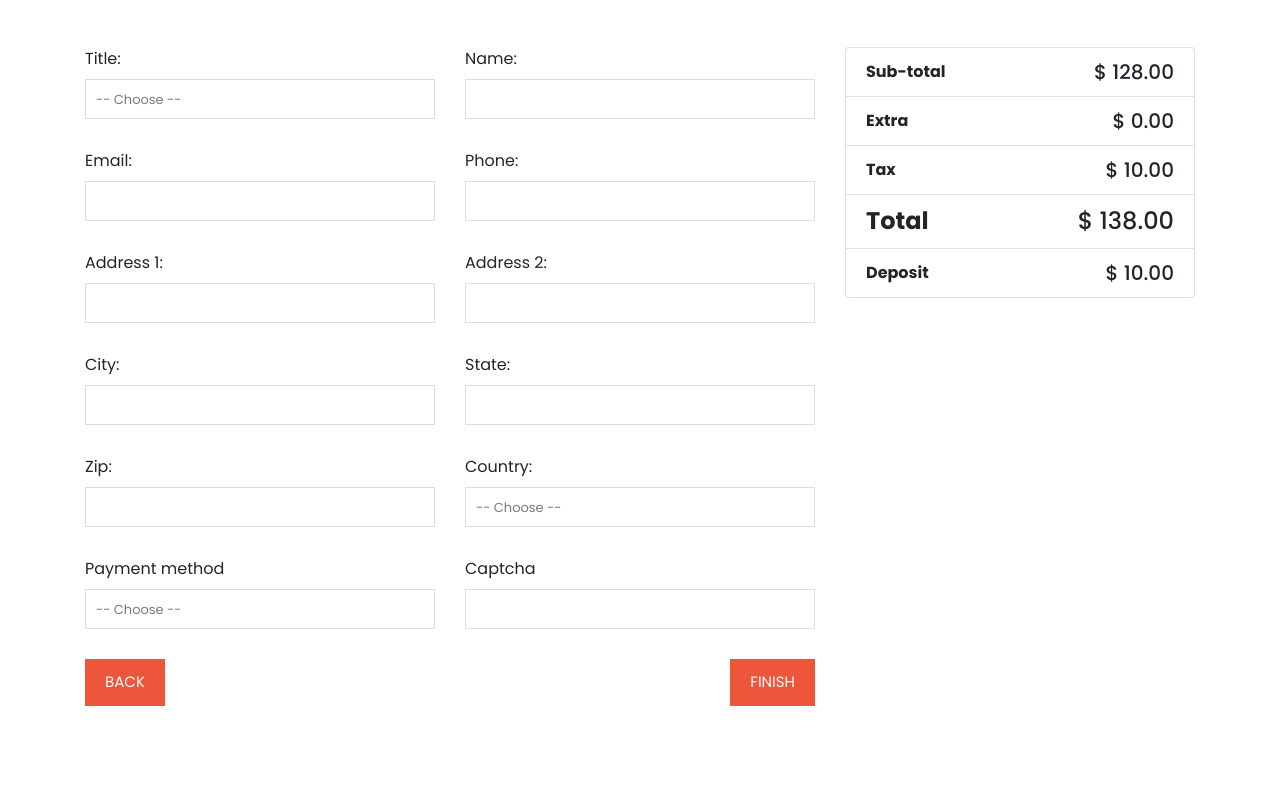
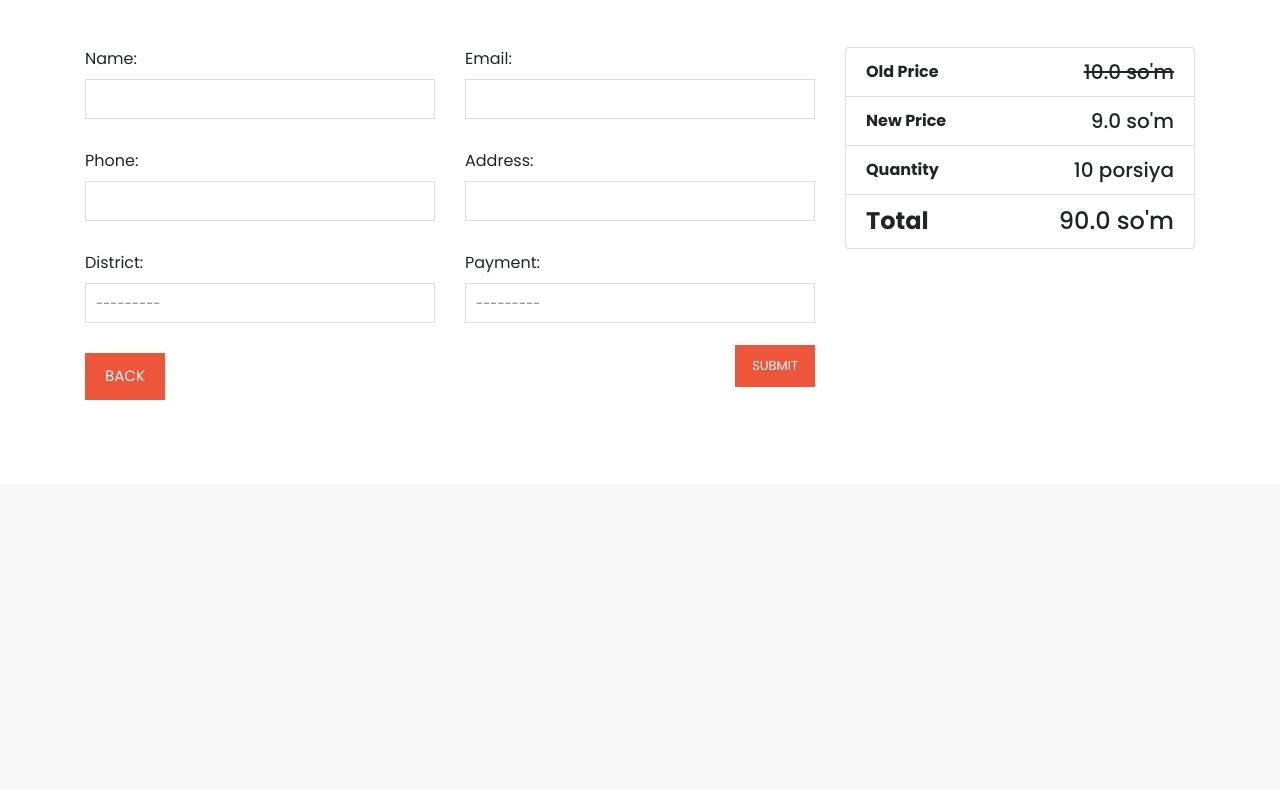
Before and after one commit to norkulov1227/SMICHKUKWS, a Django app: page /checkout/00000000-0000-0000-0000-000000000001/ in a window 1280 px wide. Shown: the part 397-1187 px from the top of the page. After the commit the page ends 797 px from the top, so only its background shows below. Run offline with Django 5.2, Linux system fonts and the light colour scheme; tables that the repository leaves empty hold one stand-in row (values such as "Sample post"); some libraries are stand-ins or nearby versions.

Commit message:
order completed

```diff
--- /dev/null
+++ b/home/forms.py
@@ -0,0 +1,7 @@
+from django import forms
+from .models import Order
+
+class OrderForm(forms.ModelForm):
+    class Meta:
+        model = Order
+        fields = ('name', 'email', 'phone', 'address', 'district', 'payment')
--- a/home/views.py
+++ b/home/views.py
@@ -2,10 +2,9 @@
 from django.views import View
 
 from django.contrib import messages
-from .models import Product, Contact, Blog, About, TestModel
+from .models import Product, Contact, Blog, About, TestModel, Order
 from django.db.models import Q
-
-from .models import Product, About
+from .forms import OrderForm
 from django.core.paginator import Paginator
 
 
@@ -119,7 +118,7 @@
 
 
 class ProductDetailView(View):
-     def get(self, request, uuid):
+    def get(self, request, uuid):
         product=Product.objects.filter(is_active = True, id=uuid).first()
 
         context = {
@@ -127,6 +126,17 @@
         }
 
         return render(request, 'product-details.html', context)
+
+    def post(self, request, uuid):
+        quantity = request.POST.get('quantity')
+        print(quantity)
+        product = Product.objects.filter(id=uuid).first()
+        order = Order.objects.create(
+            product=product,
+            quantity=quantity,
+        )
+
+        return redirect('checkout', uuid=order.id)
 
 class AboutView(View):
     def get(self, request):
@@ -156,9 +166,23 @@
 
 class CheckoutView(View):
     def get(self, request, uuid):
-        product=Product.objects.filter(is_active = True, id=uuid).first()
-        context= {
-            'product':product,
+        order = Order.objects.filter(id=uuid).first()
+        form = OrderForm()
+
+        context = {
+            'order': order,
+            'form': form
         }
+        return render(request, 'checkout.html', context)
 
-        return render(request, 'checkout.html', context)
+    def post(self, request, uuid):
+        order = Order.objects.filter(id=uuid).first()
+        form = OrderForm(request.POST, instance=order)
+        if form.is_valid():
+            form.save()
+            order.status = True
+            order.save()
+            print("saqlandi")
+
+            return redirect('index')
+        return redirect('checkout', uuid=order.id)
--- a/templates/checkout.html
+++ b/templates/checkout.html
@@ -29,7 +29,7 @@
 {% block content %}
 
 
-    <section class="section section-bg" id="call-to-action" style="background-image: url ({% static 'assets/images/banner-image-1-1920x500.jpg' %}) ">
+    <section class="section section-bg" id="call-to-action" style="background-image: url({% static 'assets/images/banner-image-1-1920x500.jpg' %}) ">
         <div class="container">
             <div class="row">
                 <div class="col-lg-10 offset-lg-1">
@@ -51,100 +51,54 @@
             <div class="row">
                 <div class="col-md-8">
                     <div class="contact-form">
-                        <form id="contact" action="" method="post">
+                        <form id="contact" action="" method="POST">
+                            {% csrf_token %}
+
                            <div class="row">
+
                                 <div class="col-sm-6 col-xs-12">
-                                     <label>Title:</label>
-                                     <select data-msg-required="This field is required.">
-                                          <option value="">-- Choose --</option>
-                                          <option value="dr">Dr.</option>
-                                          <option value="miss">Miss</option>
-                                          <option value="mr">Mr.</option>
-                                          <option value="mrs">Mrs.</option>
-                                          <option value="ms">Ms.</option>
-                                          <option value="other">Other</option>
-                                          <option value="prof">Prof.</option>
-                                          <option value="rev">Rev.</option>
-                                     </select>
+                                     <label>Name:</label>
+                                    {{ form.name }}
                                 </div>
                                 <div class="col-sm-6 col-xs-12">
-                                     <label>Name:</label>
-                                     <input type="text">
+                                     <label>Email:</label>
+                                      {{ form.email }}
                                 </div>
                            </div>
                            <div class="row">
+
                                 <div class="col-sm-6 col-xs-12">
-                                     <label>Email:</label>
-                                     <input type="text">
+                                     <label>Phone:</label>
+                                      {{ form.phone }}
                                 </div>
                                 <div class="col-sm-6 col-xs-12">
-                                     <label>Phone:</label>
-                                     <input type="text">
+                                     <label>Address:</label>
+                                      {{ form.address }}
                                 </div>
                            </div>
                            <div class="row">
+
                                  <div class="col-sm-6 col-xs-12">
-                                     <label>Address 1:</label>
-                                     <input type="text">
+                                     <label>District:</label>
+                                      {{ form.district }}
+
                                 </div>
                                 <div class="col-sm-6 col-xs-12">
-                                     <label>Address 2:</label>
-                                     <input type="text">
-                                </div>
-                           </div>
-                           <div class="row">
-                                <div class="col-sm-6 col-xs-12">
-                                     <label>City:</label>
-                                     <input type="text">
-                                </div>
-                                <div class="col-sm-6 col-xs-12">
-                                     <label>State:</label>
-                                     <input type="text">
-                                </div>
-                           </div>
-                           <div class="row">
-                                <div class="col-sm-6 col-xs-12">
-                                     <label>Zip:</label>
-                                     <input type="text">
-                                </div>
-                                <div class="col-sm-6 col-xs-12">
-                                     <label>Country:</label>
-                                     <select>
-                                          <option value="">-- Choose --</option>
-                                          <option value="">-- Choose --</option>
-                                          <option value="">-- Choose --</option>
-                                          <option value="">-- Choose --</option>
-                                     </select>
+                                     <label>Payment:</label>
+                                    {{ form.payment }}
                                 </div>
                            </div>
 
-                           <div class="row">
-                                <div class="col-sm-6 col-xs-12">
-                                     <label>Payment method</label>
-
-                                     <select>
-                                          <option value="">-- Choose --</option>
-                                          <option value="bank">Bank account</option>
-                                          <option value="cash">Cash</option>
-                                          <option value="paypal">PayPal</option>
-                                     </select>
-                                </div>
-
-                                <div class="col-sm-6 col-xs-12">
-                                     <label>Captcha</label>
-                                     <input type="text">
-                                </div>
-                            </div>
 
                             <div class="row">
                                 <div class="col-lg-12">
                                     <div class="main-button">
                                         <div class="float-left">
-                                            <a href="#">Back</a>
+                                            <a href="{% url 'detail' order.product.id %}">Back</a>
                                         </div>
 
                                         <div class="float-right">
-                                            <a href="#">Finish</a>
+                                           <button type="submit"> Submit </button>
                                         </div>
                                     </div>
                                 </div>
@@ -157,38 +111,40 @@
 
                 <div class="col-md-4">
                     <ul class="list-group list-group-no-border">
+
+                        {% if order.product.percentage %}
                              <li class="list-group-item" style="margin:0 0 -1px">
                          <div class="row">
                             <div class="col-6">
-                                <strong>Sub-total</strong>
+                                <strong>Old Price</strong>
                             </div>
 
                             <div class="col-6">
-                                <h5 class="text-right">$ 128.00</h5>
+                                <h5 class="text-right"><del>{{ order.product.price }} so'm</del></h5>
+                            </div>
+                         </div>
+
+                        {% endif %}
+                    </li>
+                        <li class="list-group-item" style="margin:0 0 -1px">
+                         <div class="row">
+                            <div class="col-6">
+                                <strong>New Price</strong>
+                            </div>
+
+                            <div class="col-6">
+                                <h5 class="text-right">{{ order.product.get_new_price }} so'm</h5>
                             </div>
                          </div>
                       </li>
-
                       <li class="list-group-item" style="margin:0 0 -1px">
                          <div class="row">
                             <div class="col-6">
-                                <strong>Extra</strong>
+                                <strong>Quantity</strong>
                             </div>
 
                             <div class="col-6">
-                                <h5 class="text-right">$ 0.00</h5>
-                            </div>
-                         </div>
-                      </li>
-
-                      <li class="list-group-item" style="margin:0 0 -1px">
-                         <div class="row">
-                            <div class="col-6">
-                                <strong>Tax</strong>
-                            </div>
-
-                            <div class="col-6">
-                                <h5 class="text-right">$ 10.00</h5>
+                                <h5 class="text-right">{{ order.quantity }} porsiya</h5>
                             </div>
                          </div>
                       </li>
@@ -200,22 +156,12 @@
                             </div>
 
                             <div class="col-6">
-                                <h4 class="text-right">$ 138.00</h4>
+                                <h4 class="text-right">{{ order.get_all_price }} so'm</h4>
                             </div>
                          </div>
                       </li>
 
-                      <li class="list-group-item" style="margin:0 0 -1px">
-                         <div class="row">
-                            <div class="col-6">
-                                <strong>Deposit</strong>
-                            </div>
 
-                            <div class="col-6">
-                                <h5 class="text-right">$ 10.00</h5>
-                            </div>
-                         </div>
-                      </li>
                     </ul>
 
                     <br>
```
Also changed, not shown: home/models.py (+4 -5 lines), templates/product-details.html (+6 -4 lines). Lines whose indentation alone changed are shown as unchanged.
